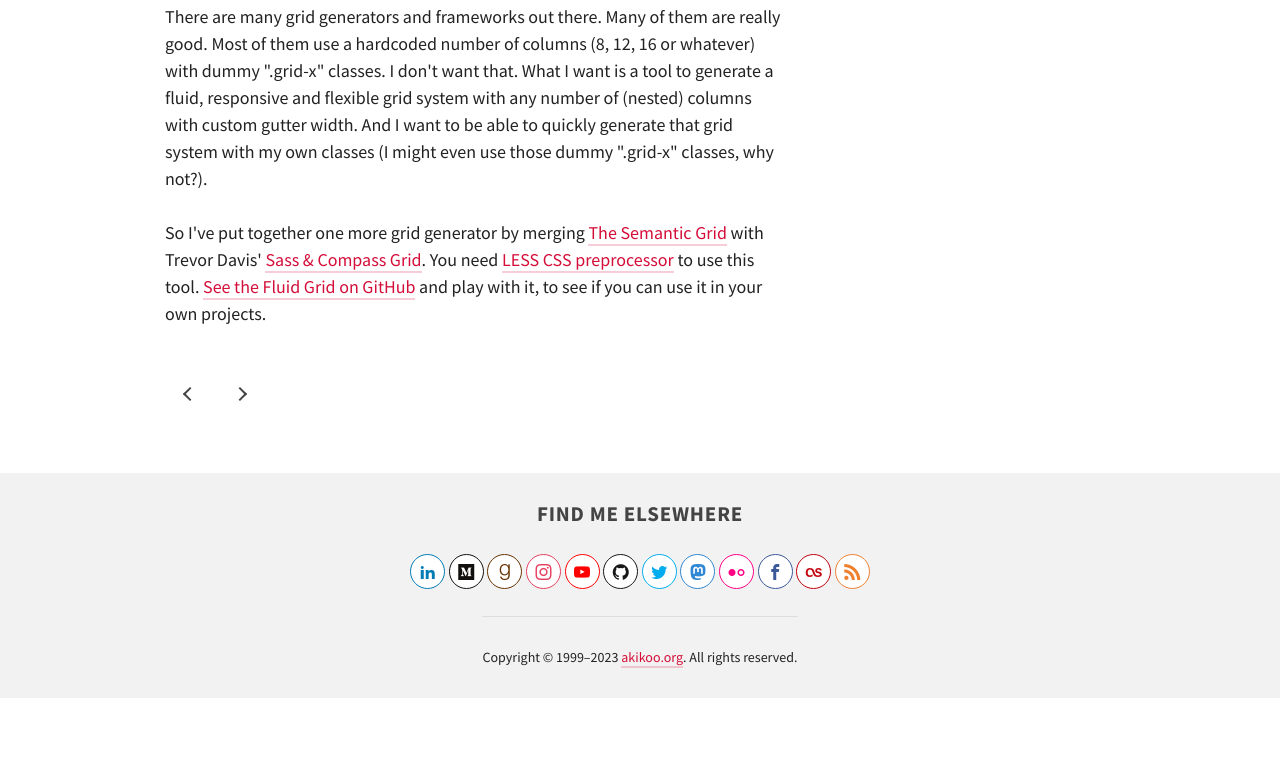
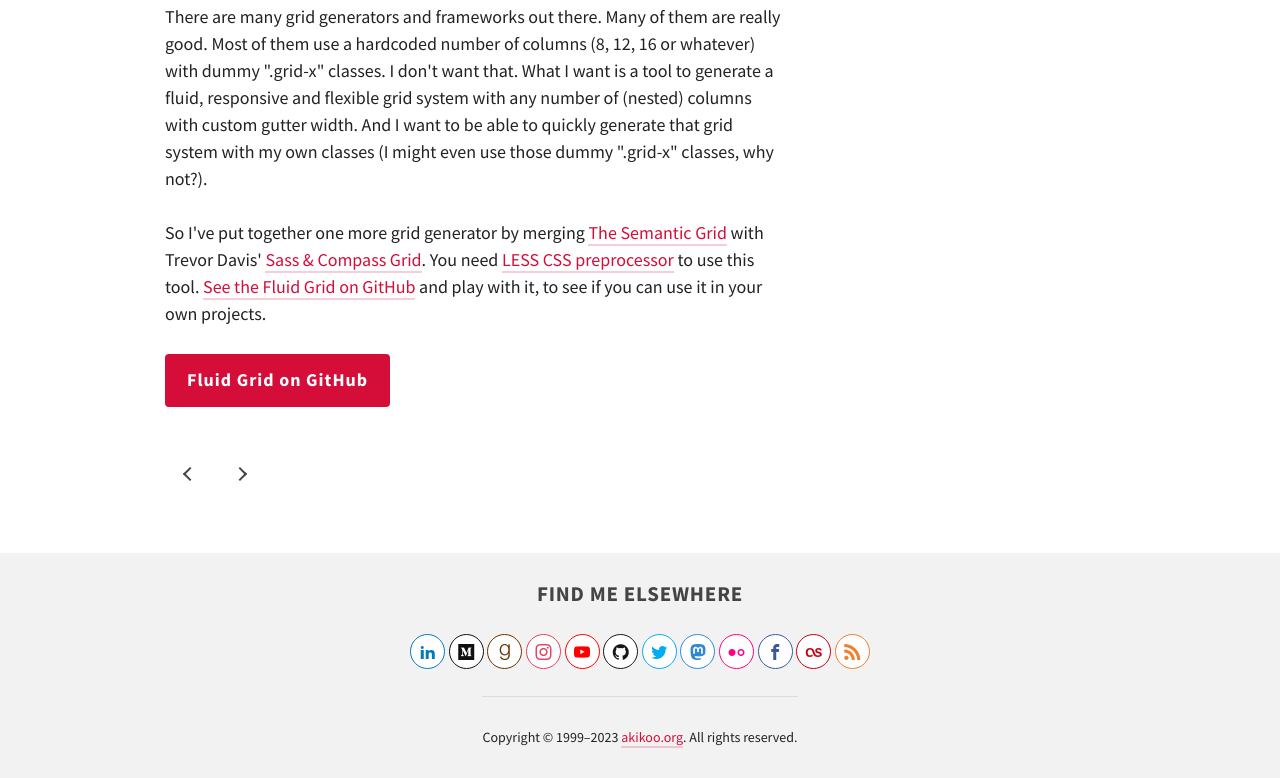
Before and after one commit to akikoo/akikoo.github.io, a Jekyll site: the page built from _posts/2012-05-27-fluid-grid.html, in a window 1280 px wide and 900 px high, scrolled down 585 px, cut to the strip 122-900 px from the top of the window. Built offline with Jekyll 4.4.1, drawn with Linux system fonts in a browser that asks for light colours; some web fonts are replaced; before the commit the page ends 1405 px from its top, so only the background shows below that.

Commit message:
Adapt GitHub URL and add action link buttons to some posts

```diff
--- a/_posts/2010-04-11-building-frontend-code-with-ant.html
+++ b/_posts/2010-04-11-building-frontend-code-with-ant.html
@@ -155,3 +155,4 @@ ant
 
 <p>Obviously, there are lots of other things you can do with Ant. There's really nothing new in this script, but it combines ideas from several articles mentioned above so I thought I'd share it here (<a href="https://github.com/akikoo/ant-build">download build.xml from GitHub</a>). I hope it can be useful for you - I know for me it will! ;)</p>
 <p><strong>Update 28 March, 2011:</strong> uploaded this build.xml file to GitHub.</p>
+<p><a class="btn btn-action" href="https://github.com/akikoo/ant-build">Ant Build on GitHub</a></p>
--- a/_posts/2011-11-19-one-web-boilerplate.html
+++ b/_posts/2011-11-19-one-web-boilerplate.html
@@ -38,3 +38,4 @@ image:
 <p>If you have any thoughts or suggestions on how to make the framework better <a href="/contact">I'd love to hear them</a>.</p>
 <h2>UPDATE 20 November, 2011</h2>
 <p>Included <a href="https://github.com/akikoo/Pattern-Primer">my GitHub fork</a> of Jeremy Keith's <a href="http://adactio.com/journal/5028/">Pattern Primer</a>, to include common markup snippets (or atomic units of content as Jeremy calls them). The idea is to build elements from the content out, outside any layout context and external dependencies. </p>
+<p><a class="btn btn-action" href="https://github.com/akikoo/one-web-boilerplate">One Web Boilerplate on GitHub</a></p>
--- a/_posts/2012-02-21-accessible-patterns.html
+++ b/_posts/2012-02-21-accessible-patterns.html
@@ -20,3 +20,4 @@ image:
 </figure>
 <p>Finding accessible jQuery plugins for common user interface patterns is not always easy. There are thousands of great plugins out there, but few of them have core accessibility support built in. I don't blame authors -- accessibility is a complex area, and it's difficult to get it right as there are so many factors involved. As part of the ongoing process of creating accessible, reusable patterns and snippets, I've started <a href="https://github.com/akikoo/Accessible-Patterns">Accessible Patterns on GitHub</a>. </p>
 <p>Recently, I also <a href="https://github.com/akikoo/Pattern-Primer">forked Jeremy Keith's Pattern Primer</a> where the idea is to style reusable content snippets outside of any layout context. With <a href="https://github.com/akikoo/Accessible-Patterns">Accessible Patterns</a>, the idea is to build and maintain a library of accessible ARIA widgets, with only minimal styling. I'm taking ideas from other plugins (see credits information) but also adding new features. I hope you find the patterns useful. There's always room for improvement, so feel free to suggest changes and additions!</p>
+<p><a class="btn btn-action" href="https://github.com/akikoo/Accessible-Patterns">Accessible Patterns on GitHub</a></p>
--- a/_posts/2012-05-27-fluid-grid.html
+++ b/_posts/2012-05-27-fluid-grid.html
@@ -22,4 +22,5 @@ image:
   </figcaption>
 </figure>
 <p>There are many grid generators and frameworks out there. Many of them are really good. Most of them use a hardcoded number of columns (8, 12, 16 or whatever) with dummy ".grid-x" classes. I don't want that. What I want is a tool to generate a fluid, responsive and flexible grid system with any number of (nested) columns with custom gutter width. And I want to be able to quickly generate that grid system with my own classes (I might even use those dummy ".grid-x" classes, why not?).</p>
-<p>So I've put together one more grid generator by merging <a href="http://semantic.gs/">The Semantic Grid</a> with Trevor Davis' <a href="http://viget.com/inspire/building-a-nested-responsive-grid-with-sass-compass">Sass &amp; Compass Grid</a>. You need <a href="http://lesscss.org/">LESS CSS preprocessor</a> to use this tool. <a href="http://akikoo.github.com/Fluid-Grid/">See the Fluid Grid on GitHub</a> and play with it, to see if you can use it in your own projects. </p>
+<p>So I've put together one more grid generator by merging <a href="http://semantic.gs/">The Semantic Grid</a> with Trevor Davis' <a href="http://viget.com/inspire/building-a-nested-responsive-grid-with-sass-compass">Sass &amp; Compass Grid</a>. You need <a href="http://lesscss.org/">LESS CSS preprocessor</a> to use this tool. <a href="http://akikoo.github.io/Fluid-Grid/">See the Fluid Grid on GitHub</a> and play with it, to see if you can use it in your own projects. </p>
+<p><a class="btn btn-action" href="http://akikoo.github.io/Fluid-Grid/">Fluid Grid on GitHub</a></p>
--- a/_posts/2013-05-26-front-end-workflow-with-grunt.html
+++ b/_posts/2013-05-26-front-end-workflow-with-grunt.html
@@ -63,7 +63,7 @@ image:
 </ul>
 <h3>Frameworks and grids</h3>
 <ul>
-<li><a href="http://akikoo.github.com/Fluid-Grid/">Fluid Grid with Sass</a></li>
+<li><a href="http://akikoo.github.io/Fluid-Grid/">Fluid Grid with Sass</a></li>
 <li><a href="http://semantic.gs/">The Semantic Grid</a></li>
 <li><a href="http://viget.com/inspire/building-a-nested-responsive-grid-with-sass-compass">Building a Nested Responsive Grid with Sass & Compass</a></li>
 <li><a href="http://www.netmagazine.com/tutorials/building-modern-grid-system">Building a modern grid system</a></li>
```
